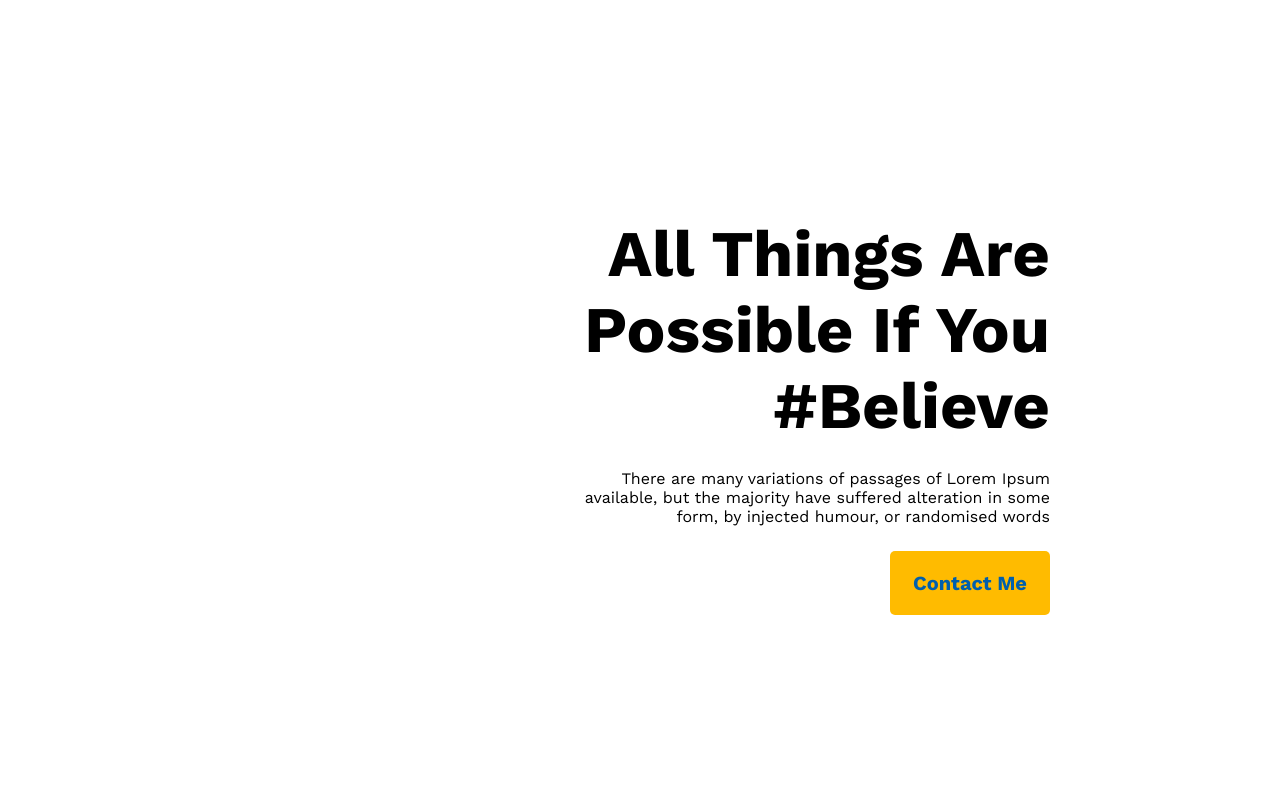
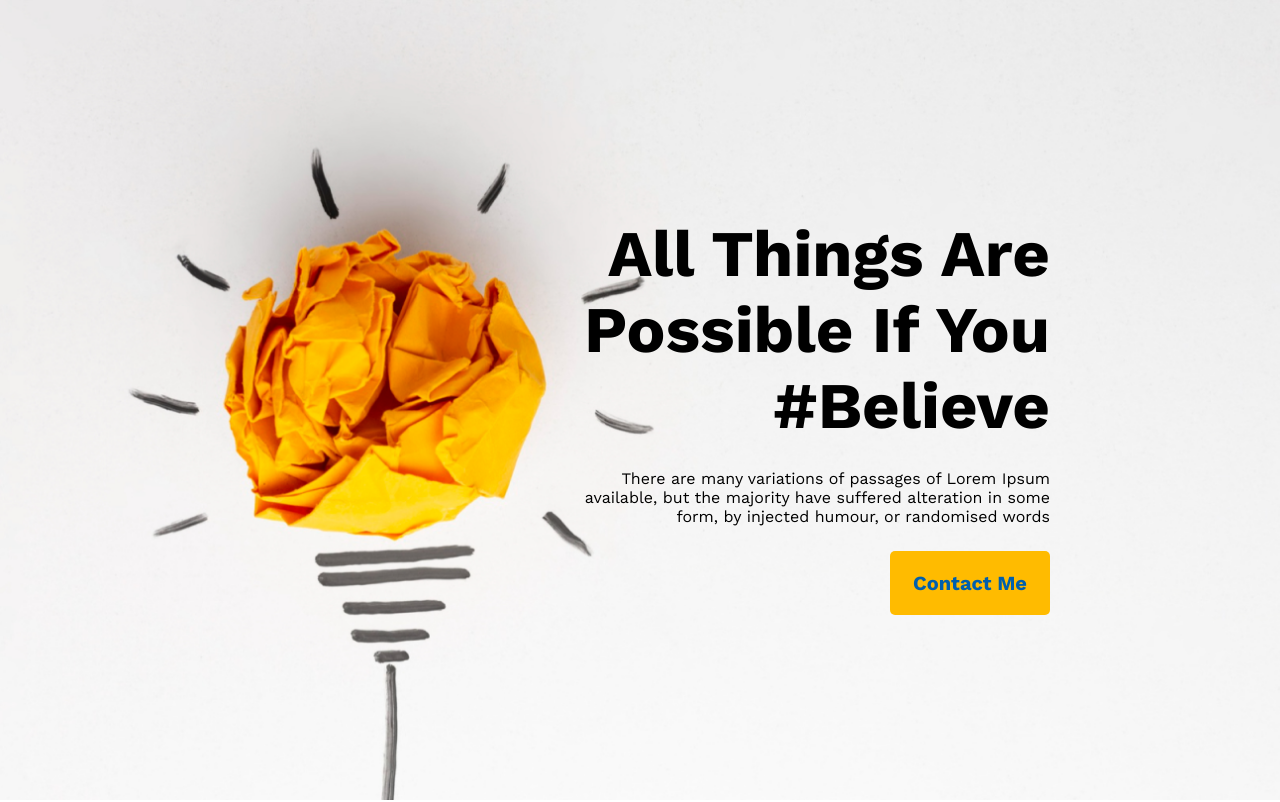
Before and after one commit to aqib-saleheen/assignment-1, a plain HTML site: page index.html in a window 1280 px wide. Shown: the top 802 px of the page. Drawn offline with nearby package versions, Linux system fonts and the light colour scheme.

Commit message:
final-chng-5

```diff
--- a/styles/styles.css
+++ b/styles/styles.css
@@ -27,7 +27,7 @@ span{
 
 /* Banner ------------------------------ */
 .banner-con {
-    background-image: url(./images/banner/banner1.png);
+    background-image: url(../images/banner/banner1.png);
     background-size: cover;
     height: 800px;
     width: auto;
```
